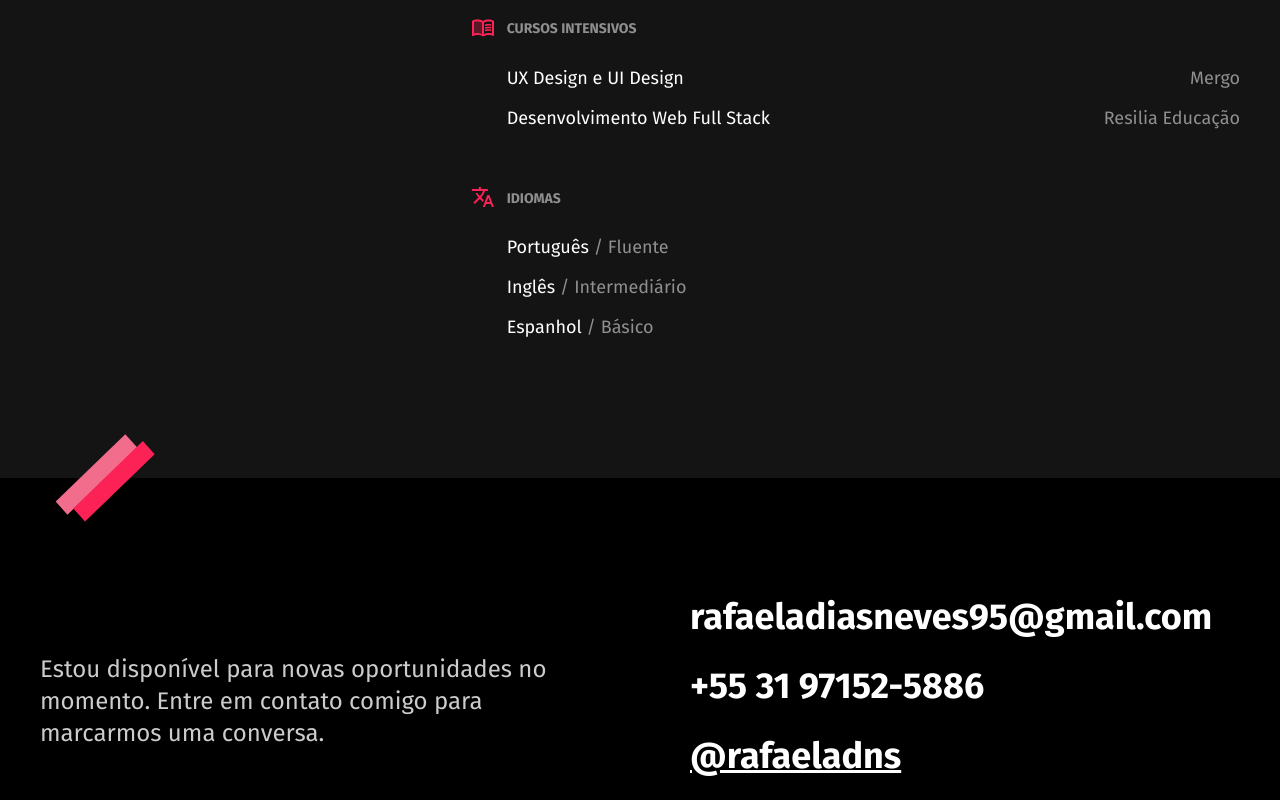
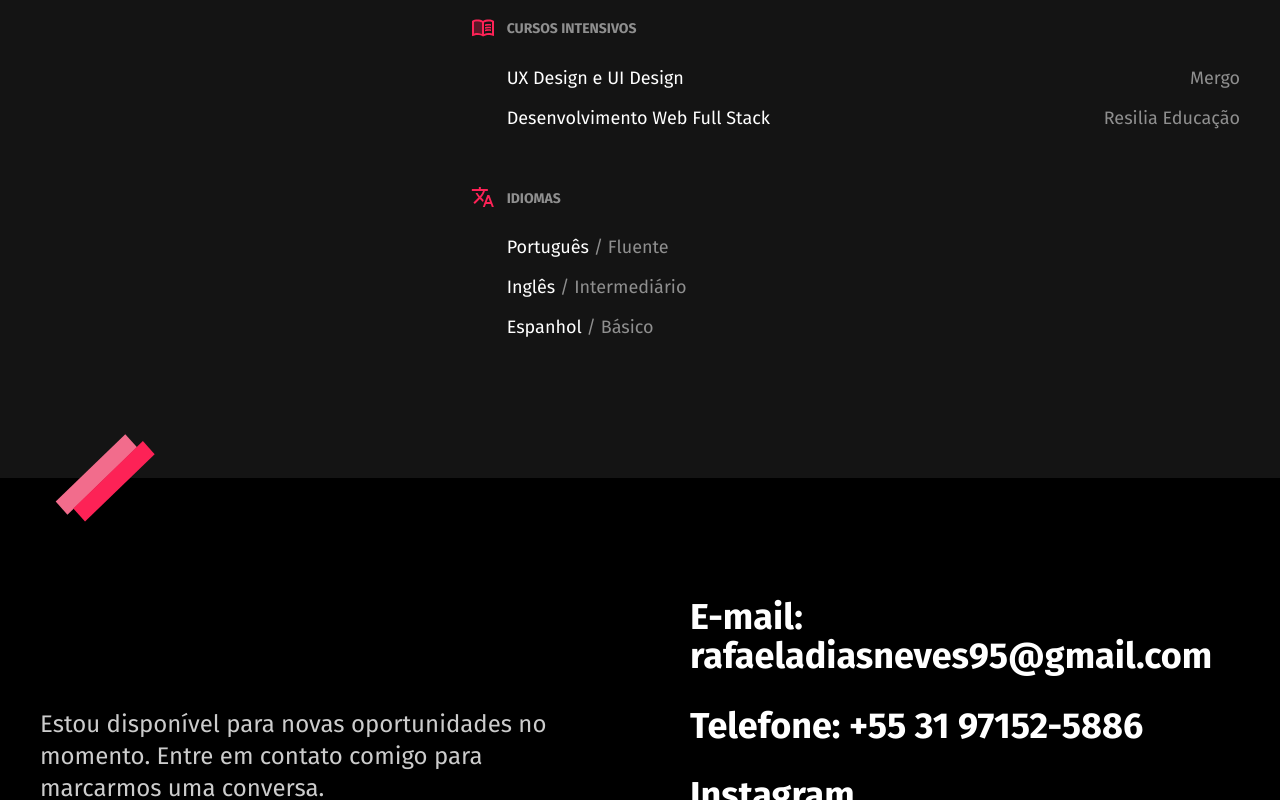
Before and after one commit to rafaeladns/projeto-portifolio, a plain HTML site: page index.html in a window 1280 px wide. Shown: the part 2000-2800 px from the top of the page. Drawn offline with Linux system fonts and the light colour scheme.

Commit message:
Ajustes no texto

```diff
--- a/css/footer.css
+++ b/css/footer.css
@@ -29,6 +29,7 @@
 
 .footer-contato li a {
     color: #ffffff;
+    text-decoration: none;
 }
 
 .footer-copy {
--- a/index.html
+++ b/index.html
@@ -16,7 +16,7 @@
     <header class="header">
       <nav>
         <ul class="header-menu">
-          <li><a class="a-menu" href="#experiencia">Experiência</a></li>
+          <li><a class="a-menu" href="#experiencia">Experiências</a></li>
           <li><a class="a-menu" href="#formacao">Formação</a></li>
           <li><a class="a-menu" href="#contato">Contato</a></li>
         </ul>
@@ -168,13 +168,15 @@
         </p>
 
         <ul class="footer-contato">
-          <li>rafaeladiasneves95@gmail.com</li>
-          <li>+55 31 97152-5886</li>
+          <li>E-mail: rafaeladiasneves95@gmail.com</li>
+          <li>Telefone: +55 31 97152-5886</li>
           <li>
             <a href="https://www.instagram.com/rafaeladns/" target="_blank"
-              >@rafaeladns</a
+              >Instagram</a
             >
           </li>
+
+          <li><a href="https://www.linkedin.com/in/rafaelasousa/" target="_blank">Linkedin</a></li>
         </ul>
         <p class="footer-copy">Todos os direitos reservados.</p>
       </div>
```
